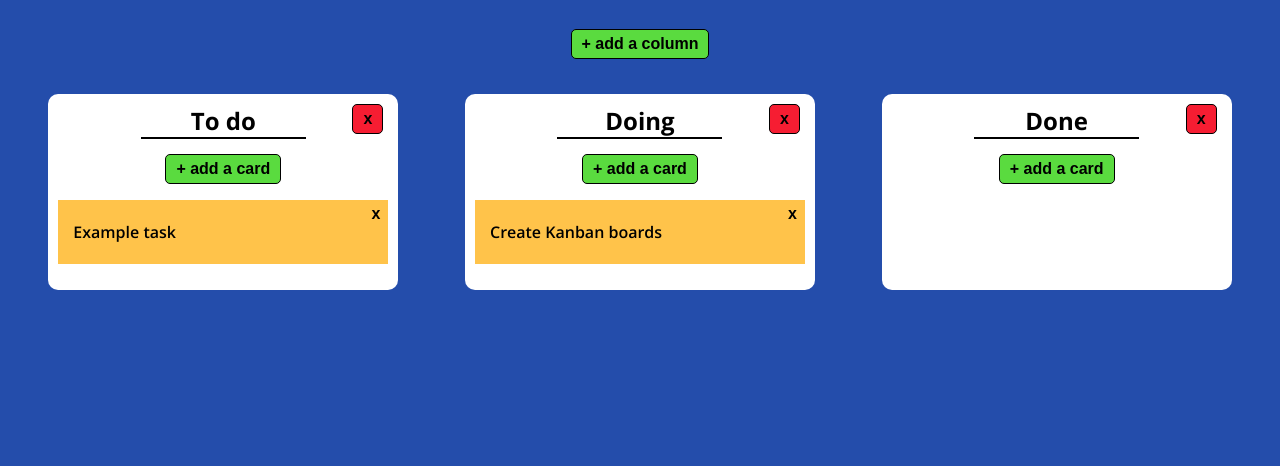
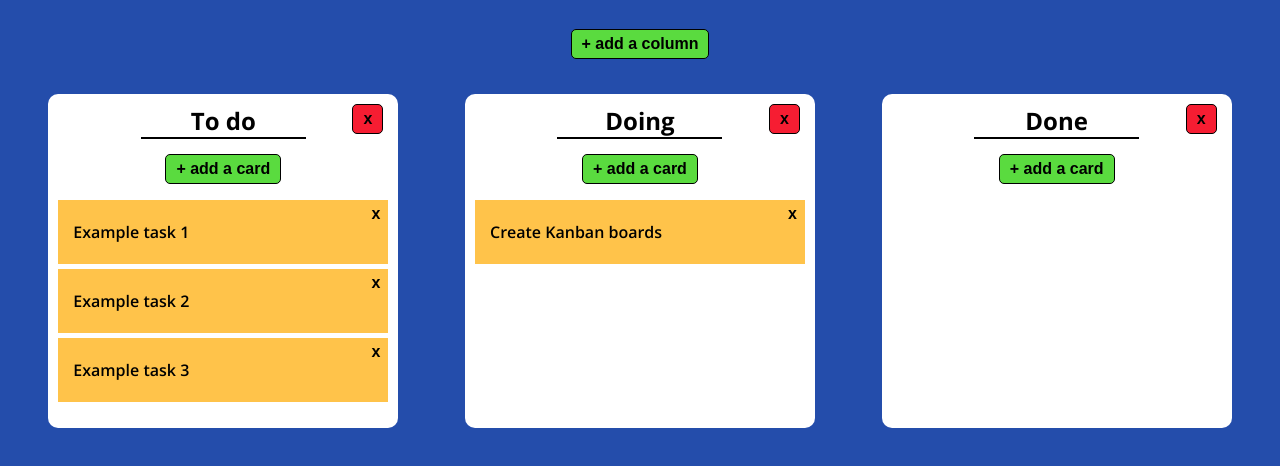
Before and after one commit to MatWidOZS/11-6-Kanban, a website: page index.html in a window 1280 px wide. Shown: the part 98-564 px from the top of the page. Drawn offline with nearby package versions, Linux system fonts and the light colour scheme.

Commit message:
Change default cards

```diff
--- a/js/script.js
+++ b/js/script.js
@@ -121,11 +121,15 @@ $(function() {
 	board.addColumn(doneColumn);
 
 	//Default cards
-	var card1 = new Card('Example task');
+	var card1 = new Card('Example task 1');
 	var card2 = new Card("Create Kanban boards");
+	var card3 = new Card('Example task 2');
+	var card4 = new Card('Example task 3');
 
 	//Adding default cards
 	todoColumn.addCard(card1);
 	doingColumn.addCard(card2);
+	todoColumn.addCard(card3);
+	todoColumn.addCard(card4);
 
 });
```
Also changed, not shown: sass/style.scss (+0 -13 lines).
